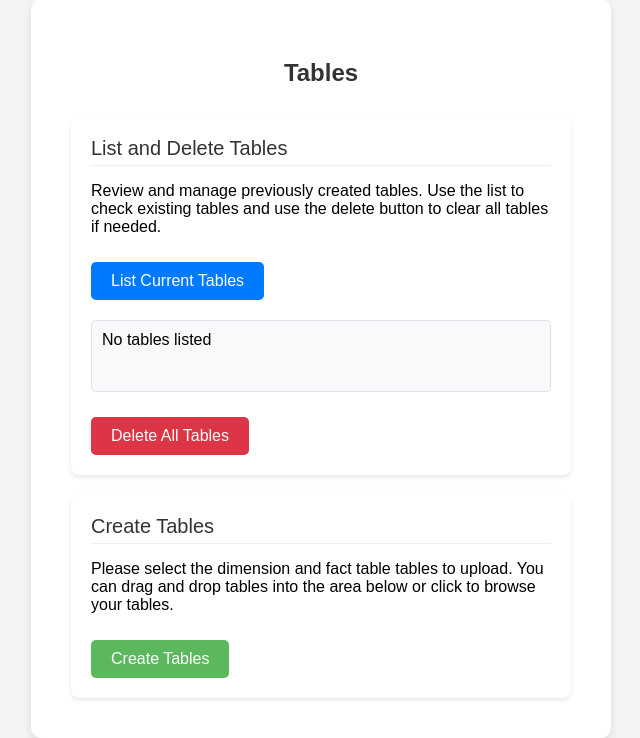
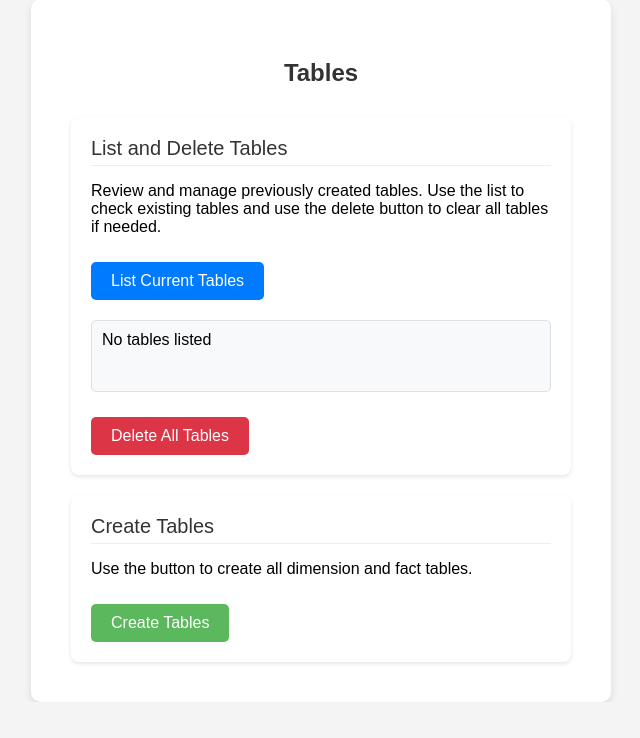
Before and after one commit to pranjal299/Sales-Reporting-Application-Azure, a Flask app: page /tables in a window 1280 px wide. Shown: the part 187-925 px from the top of the page, without its empty margins (319-959 px from the left). After the commit the page ends 889 px from the top, so only its background shows below. Run offline with Flask 3, Linux system fonts and the light colour scheme.

Commit message:
Modified description for create tables

```diff
--- a/templates/tables.html
+++ b/templates/tables.html
@@ -232,7 +232,7 @@
         <!-- Create New Tables Section -->
         <div class="section">
             <div class="section-header">Create Tables</div>
-            <p>Please select the dimension and fact table tables to upload. You can drag and drop tables into the area below or click to browse your tables.</p>
+            <p>Use the button to create all dimension and fact tables.</p>
             <button type="button" id="createTablesBtn" class="create-tables-btn">Create Tables</button>
         </div>
     </div>
```
